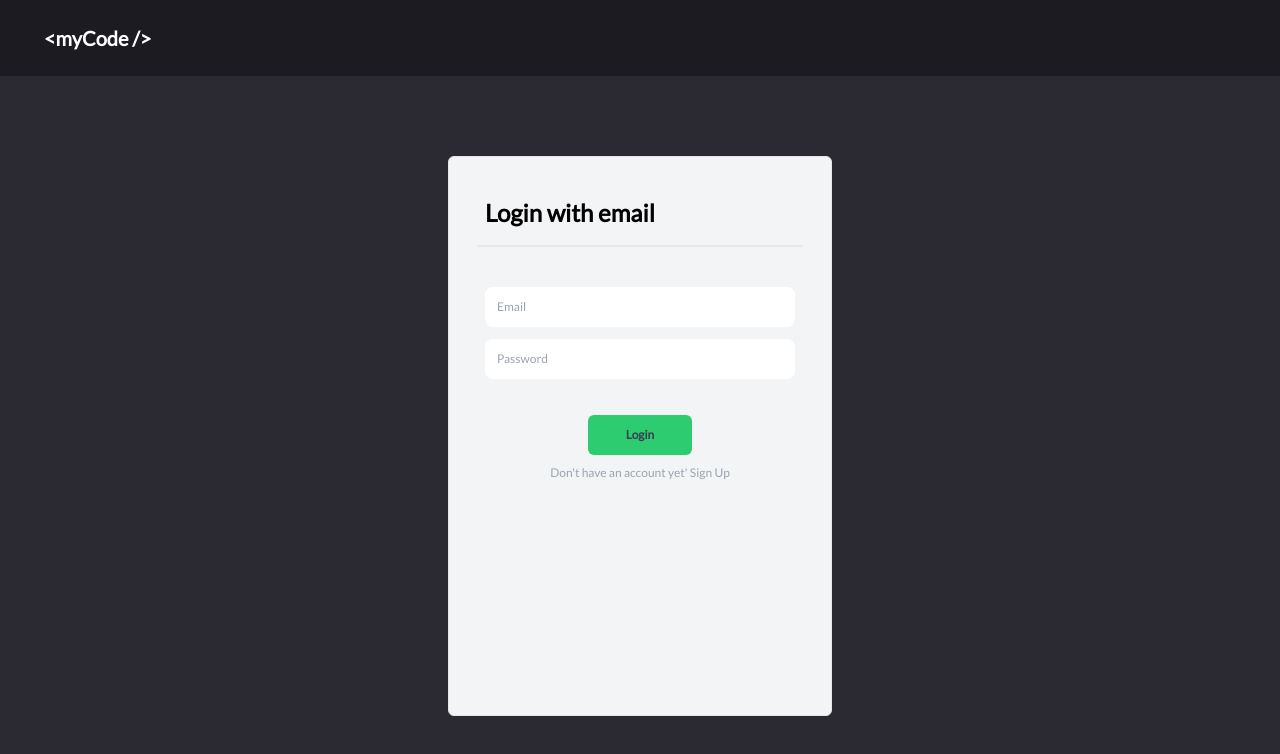
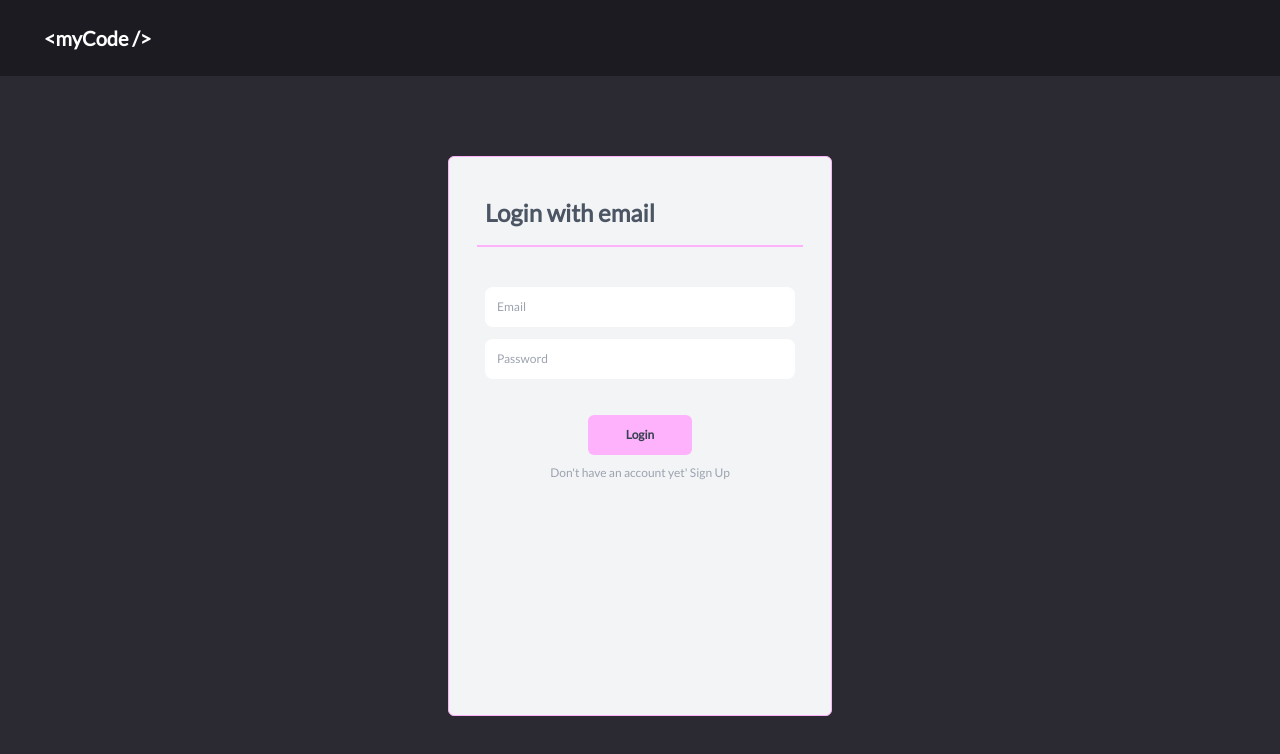
Before and after one commit to kezdetphia/mern-mycode-front, a React (Create React App) app: page /login in a window 1280 px wide. Shown: the top 754 px of the page. Built offline with nearby package versions, Linux system fonts and the light colour scheme.

Commit message:
login and signup page style

```diff
--- a/src/Pages/LoginPage.jsx
+++ b/src/Pages/LoginPage.jsx
@@ -30,14 +30,14 @@ const LoginPage = () => {
 
   return (
     <div className=" h-screen w-screen  bg-backg  ">
-      <div className="h-full w-full sm:pt-20 sm:pb-35 flex justify-center ">
-        <div className="bg-gray-100 border rounded-md sm:w-96 sm:mb-40  w-full px-7">
-          <div className="text-2xl font-bold mt-10 mx-2 text-textcolor ">
+      <div className="h-full w-full sm:pt-20 sm:pb-35 flex justify-center  ">
+        <div className="bg-gray-100 border rounded-md sm:w-96 sm:mb-40    w-full px-7  border-lightpink    ">
+          <div className="text-2xl font-bold mt-10 mx-2 text-gray-600 ">
             {headerInstruction}
           </div>
-          <div className="border bg-background mt-4  " />
+          <div className="border border-lightpink mt-4  " />
 
-          <form className="flex flex-col mx-2 mt-10  " onSubmit={handleSubmit}>
+          <form className="flex flex-col mx-2 mt-10 sm:pb-60  " onSubmit={handleSubmit}>
             <input
               className="p-3 rounded-lg bg-background mb-3 text-xs"
               placeholder="Email"
@@ -56,7 +56,7 @@ const LoginPage = () => {
             />
             <div className="flex justify-center items-center flex-col pt-3 ">
               <button
-                className="w-1/3 bg-mygreen text-gray-700 font-bold rounded-md p-3 mt-6 text-xs transform scale-100 hover:scale-105 transition-transform duration-300 ease-in-out"
+                className="w-1/3 bg-lightpink text-gray-700 font-bold  rounded-md p-3 mt-6 text-xs transform scale-100 hover:scale-105 transition-transform duration-300 ease-in-out"
                 type="submit"
                 disabled={isLoading}
               >
@@ -66,7 +66,7 @@ const LoginPage = () => {
                 <Link to="/signup">
                   <span className="px-4 text-gray-400 text-xs pt-3">
                     Don't have an account yet'{" "}
-                    <span className=" hover:text-mygreen">Sign Up </span>
+                    <span className=" hover:text-lightpink">Sign Up </span>
                   </span>
                 </Link>
               </div>
--- a/src/Pages/SignupPage.jsx
+++ b/src/Pages/SignupPage.jsx
@@ -35,10 +35,10 @@ const SignupPage = () => {
   return (
     <div className="flex justify-center h-screen sm:pt-20 sm:pb-40  bg-backg  ">
       <div className="bg-gray-100 border rounded-md sm:w-96  w-full px-7 ">
-        <div className="text-2xl font-bold mt-10 mx-2 ">
+        <div className="text-2xl text-gray-600 font-bold mt-10 mx-2 ">
           {headerInstruction}
         </div>
-        <div className="border bg-background mt-4" />
+        <div className="border border-lightpink mt-4" />
 
         <form className="flex flex-col mx-2 mt-10  " onSubmit={handleSubmit}>
           <input
@@ -60,7 +60,7 @@ const SignupPage = () => {
 
           <div className="flex justify-center items-center flex-col pt-8">
             <button
-              className="w-1/3 bg-mygreen text-gray-700 font-bold rounded-md p-3 mt-1 text-xs transform scale-100 hover:scale-105 transition-transform duration-300 ease-in-out"
+              className="w-1/3 bg-lightpink text-gray-700 font-bold rounded-md p-3 mt-1 text-xs transform scale-100 hover:scale-105 transition-transform duration-300 ease-in-out"
               type="submit"
               disabled={isLoading}
             >
@@ -70,7 +70,7 @@ const SignupPage = () => {
               <Link to="/login">
                 <span className="px-4 text-gray-400 text-xs pt-3">
                   Already a member?{" "}
-                  <span className=" hover:text-mygreen">Login </span>
+                  <span className=" hover:text-lightpink">Login </span>
                 </span>
               </Link>
             </div>
```
